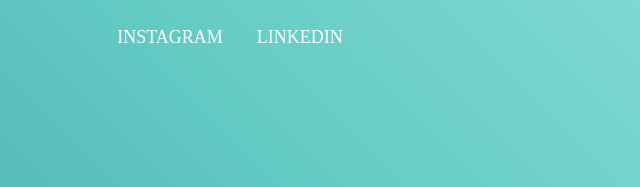
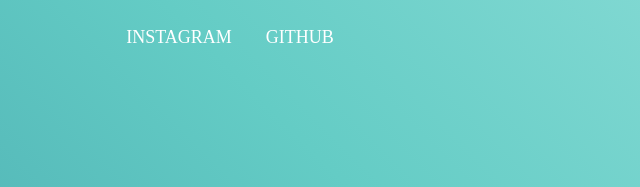
Before and after one commit to GustavoHenrique-hub/GustavoHenrique-hub.github.io, a plain HTML site: page index.html in a window 1280 px wide. Shown: the part 380-567 px from the top of the page, 410-1050 px from the left. Drawn offline with Linux system fonts and the light colour scheme; a web font is replaced by a local one.

Commit message:
Index atualizada

```diff
--- a/index.html
+++ b/index.html
@@ -40,7 +40,7 @@
     <div id="Contato">
       <ul class="menu">
         <li class="navegar"><a href="https://www.instagram.com/elguxta_/?hl=pt-br">Instagram</a></li>
-        <li class="navegar"><a href="https://www.linkedin.com/in/gustavo-henrique-77a21823a/">Linkedin</a></li>
+        <li class="navegar"><a href="https://github.com/GustavoHenrique-hub">GitHub</a></li>
       </ul>
     </div>
   </footer>
```
